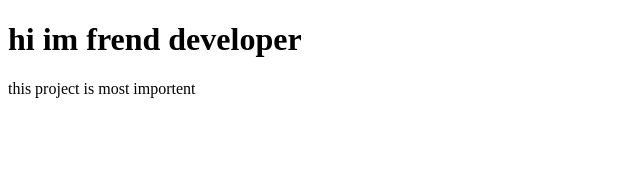
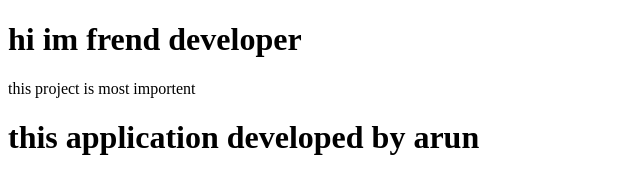
Before and after one commit to arunpandi2003/git, a plain HTML site: page index.html in a window 1280 px wide. Shown: the whole page, without its empty margins (0-640 px from the left). Drawn offline with Linux system fonts and the light colour scheme.

Commit message:
fead:adding developer name

```diff
--- a/index.html
+++ b/index.html
@@ -8,5 +8,6 @@
 <body>
     <h1>hi im frend developer</h1>
     <p>this project is most importent </p>
+    <h1>this application developed by arun</h1>
 </body>
 </html>
```
